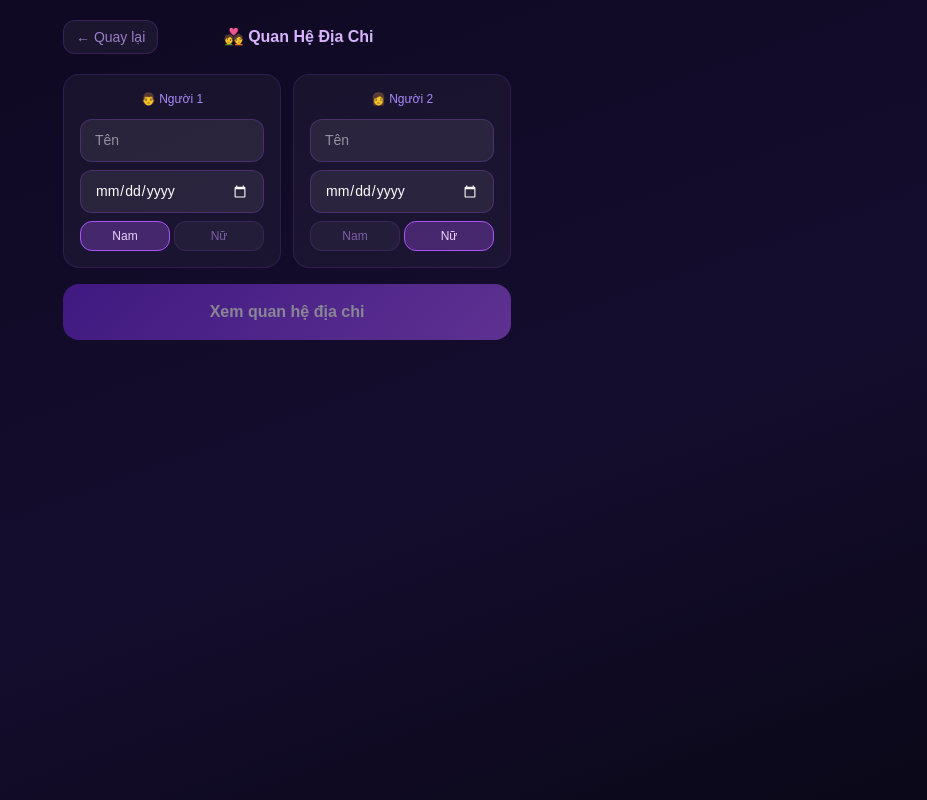
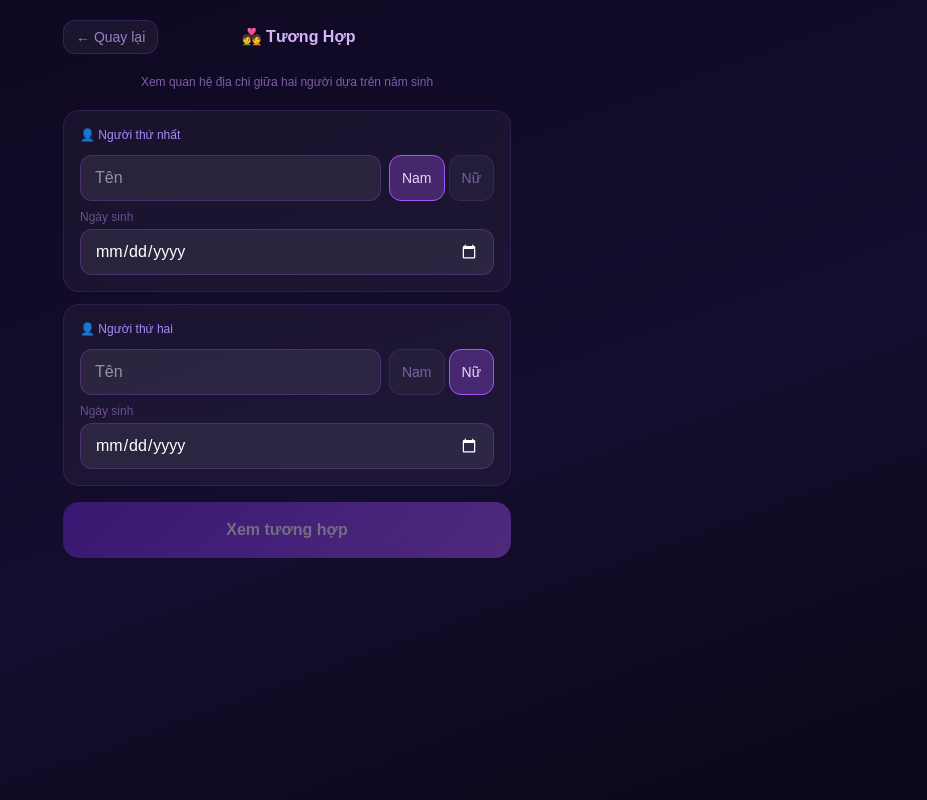
Before and after one commit to chuyenvn92/tuvi-app, a Next.js app: page /tuong-hop in a window 1280 px wide. Shown: the whole page, without its empty margins (353-1280 px from the left). Built offline with nearby package versions, Linux system fonts and the light colour scheme.

Commit message:
Redesign tuong-hop page: vertical layout, font-size 16px, cleaner copy

```diff
--- a/app/tuong-hop/page.tsx
+++ b/app/tuong-hop/page.tsx
@@ -37,56 +37,91 @@ export default function TuongHopPage() {
   }
 
   const inputStyle = {
-    background: "rgba(255,255,255,0.07)", border: "1px solid rgba(168,85,247,0.25)",
-    borderRadius: 12, padding: "10px 14px", color: "white", outline: "none", width: "100%", fontSize: 14,
+    background: "rgba(255,255,255,0.07)",
+    border: "1px solid rgba(168,85,247,0.25)",
+    borderRadius: 12,
+    padding: "10px 14px",
+    color: "white",
+    outline: "none",
+    width: "100%",
+    fontSize: 16,
   };
+
+  const canSubmit = p1.ten && p1.ngaySinh && p2.ten && p2.ngaySinh;
 
   return (
     <main className="min-h-screen flex flex-col items-center px-4 pb-10"
       style={{ background: "linear-gradient(160deg, #0d0820 0%, #150d2e 60%, #0a0818 100%)" }}>
+
+      {/* Header */}
       <div className="w-full max-w-md flex items-center justify-between py-5">
         <button onClick={() => router.back()} className="text-sm px-3 py-1.5 rounded-xl"
           style={{ color: "#9b7fc7", background: "rgba(255,255,255,0.05)", border: "1px solid rgba(168,85,247,0.2)" }}>
           ← Quay lại
         </button>
-        <span className="font-bold" style={{ color: "#d8b4fe" }}>💑 Quan Hệ Địa Chi</span>
+        <span className="font-bold" style={{ color: "#d8b4fe" }}>💑 Tương Hợp</span>
         <div style={{ width: 72 }} />
       </div>
 
-      {/* Form 2 người */}
-      <div className="w-full max-w-md flex gap-3 mb-4">
-        {[{ p: p1, setP: setP1, label: "Người 1", emoji: "👨" }, { p: p2, setP: setP2, label: "Người 2", emoji: "👩" }].map(({ p, setP, label, emoji }) => (
-          <div key={label} className="flex-1 rounded-2xl p-4"
+      <p className="text-xs mb-5 text-center" style={{ color: "#7c5fa8" }}>
+        Xem quan hệ địa chi giữa hai người dựa trên năm sinh
+      </p>
+
+      {/* Form 2 người — xếp dọc thay vì ngang để thoáng hơn trên mobile */}
+      <div className="w-full max-w-md flex flex-col gap-3 mb-4">
+        {[
+          { p: p1, setP: setP1, label: "Người thứ nhất", emoji: "👤" },
+          { p: p2, setP: setP2, label: "Người thứ hai", emoji: "👤" },
+        ].map(({ p, setP, label, emoji }) => (
+          <div key={label} className="rounded-2xl p-4"
             style={{ background: "rgba(255,255,255,0.04)", border: "1px solid rgba(168,85,247,0.15)" }}>
-            <p className="text-xs font-medium mb-3 text-center" style={{ color: "#a78bfa" }}>{emoji} {label}</p>
-            <div className="flex flex-col gap-2">
-              <input type="text" placeholder="Tên" value={p.ten}
-                onChange={e => setP({ ...p, ten: e.target.value })} style={inputStyle} />
-              <input type="date" value={p.ngaySinh}
-                onChange={e => setP({ ...p, ngaySinh: e.target.value })}
-                style={{ ...inputStyle, colorScheme: "dark" }} />
+            <p className="text-xs font-medium mb-3" style={{ color: "#a78bfa" }}>{emoji} {label}</p>
+            <div className="flex gap-2 mb-2">
+              <input
+                type="text"
+                placeholder="Tên"
+                value={p.ten}
+                onChange={e => setP({ ...p, ten: e.target.value })}
+                style={{ ...inputStyle, flex: 1 }}
+              />
               <div className="flex gap-1">
                 {["nam", "nu"].map(gt => (
                   <button key={gt} type="button" onClick={() => setP({ ...p, gioiTinh: gt })}
-                    className="flex-1 py-1.5 rounded-xl text-xs transition-all"
+                    className="px-3 rounded-xl text-sm transition-all"
                     style={{
                       background: p.gioiTinh === gt ? "rgba(168,85,247,0.3)" : "rgba(255,255,255,0.04)",
                       border: `1px solid ${p.gioiTinh === gt ? "#a855f7" : "rgba(168,85,247,0.15)"}`,
                       color: p.gioiTinh === gt ? "#e9d5ff" : "#7c5fa8",
+                      whiteSpace: "nowrap",
                     }}>
                     {gt === "nam" ? "Nam" : "Nữ"}
                   </button>
                 ))}
               </div>
             </div>
+            <div>
+              <label className="text-xs mb-1 block" style={{ color: "#6b4f8a" }}>Ngày sinh</label>
+              <input
+                type="date"
+                value={p.ngaySinh}
+                onChange={e => setP({ ...p, ngaySinh: e.target.value })}
+                style={{ ...inputStyle, colorScheme: "dark" }}
+              />
+            </div>
           </div>
         ))}
       </div>
 
-      <button onClick={tinh} disabled={!p1.ten || !p1.ngaySinh || !p2.ten || !p2.ngaySinh}
+      <button
+        onClick={tinh}
+        disabled={!canSubmit}
         className="w-full max-w-md py-4 rounded-2xl font-bold text-base mb-5 transition-all active:scale-95"
-        style={{ background: "linear-gradient(135deg, #6d28d9, #a855f7)", color: "white", opacity: (!p1.ten || !p1.ngaySinh || !p2.ten || !p2.ngaySinh) ? 0.5 : 1 }}>
-        Xem quan hệ địa chi
+        style={{
+          background: "linear-gradient(135deg, #6d28d9, #a855f7)",
+          color: "white",
+          opacity: canSubmit ? 1 : 0.4,
+        }}>
+        Xem tương hợp
       </button>
 
       {/* Kết quả */}
@@ -95,28 +130,28 @@ export default function TuongHopPage() {
           style={{ background: "rgba(255,255,255,0.04)", border: `1px solid ${ketQua.mauSac}33` }}>
           <div className="h-0.5" style={{ background: `linear-gradient(90deg, ${ketQua.mauSac}, transparent)` }} />
           <div className="p-5">
-            {/* Con giáp 2 người */}
-            <div className="flex items-center justify-center gap-4 mb-4">
+            <div className="flex items-center justify-center gap-6 mb-5">
               <div className="text-center">
-                <div className="text-4xl mb-1">{ketQua.emoji1}</div>
-                <p className="text-xs" style={{ color: "#9b7fc7" }}>{p1.ten}</p>
-                <p className="text-xs font-medium" style={{ color: "#d8b4fe" }}>Tuổi {ketQua.chi1}</p>
+                <div className="text-5xl mb-2">{ketQua.emoji1}</div>
+                <p className="text-sm font-medium" style={{ color: "#d8b4fe" }}>{p1.ten}</p>
+                <p className="text-xs mt-0.5" style={{ color: "#7c5fa8" }}>Tuổi {ketQua.chi1}</p>
               </div>
-              <div className="text-2xl">💕</div>
+              <div className="text-3xl">💕</div>
               <div className="text-center">
-                <div className="text-4xl mb-1">{ketQua.emoji2}</div>
-                <p className="text-xs" style={{ color: "#9b7fc7" }}>{p2.ten}</p>
-                <p className="text-xs font-medium" style={{ color: "#d8b4fe" }}>Tuổi {ketQua.chi2}</p>
+                <div className="text-5xl mb-2">{ketQua.emoji2}</div>
+                <p className="text-sm font-medium" style={{ color: "#d8b4fe" }}>{p2.ten}</p>
+                <p className="text-xs mt-0.5" style={{ color: "#7c5fa8" }}>Tuổi {ketQua.chi2}</p>
               </div>
             </div>
 
-            <div className="flex justify-center mb-3">
-              <span className="text-sm font-semibold px-3 py-1.5 rounded-full" style={{ color: ketQua.mauSac, background: `${ketQua.mauSac}22` }}>
+            <div className="flex justify-center mb-4">
+              <span className="text-sm font-semibold px-4 py-1.5 rounded-full"
+                style={{ color: ketQua.mauSac, background: `${ketQua.mauSac}22`, border: `1px solid ${ketQua.mauSac}44` }}>
                 {ketQua.xepLoai}
               </span>
             </div>
             <p className="text-sm leading-6 text-center" style={{ color: "#c4b0e0" }}>{ketQua.moTa}</p>
-            <p className="text-xs leading-5 text-center mt-3" style={{ color: "#7c5fa8" }}>
+            <p className="text-xs leading-5 text-center mt-4" style={{ color: "#7c5fa8" }}>
               Kết quả dựa trên nhóm địa chi cơ bản — không quy đổi thành phần trăm và không phản ánh đầy đủ một mối quan hệ.
             </p>
           </div>
```
